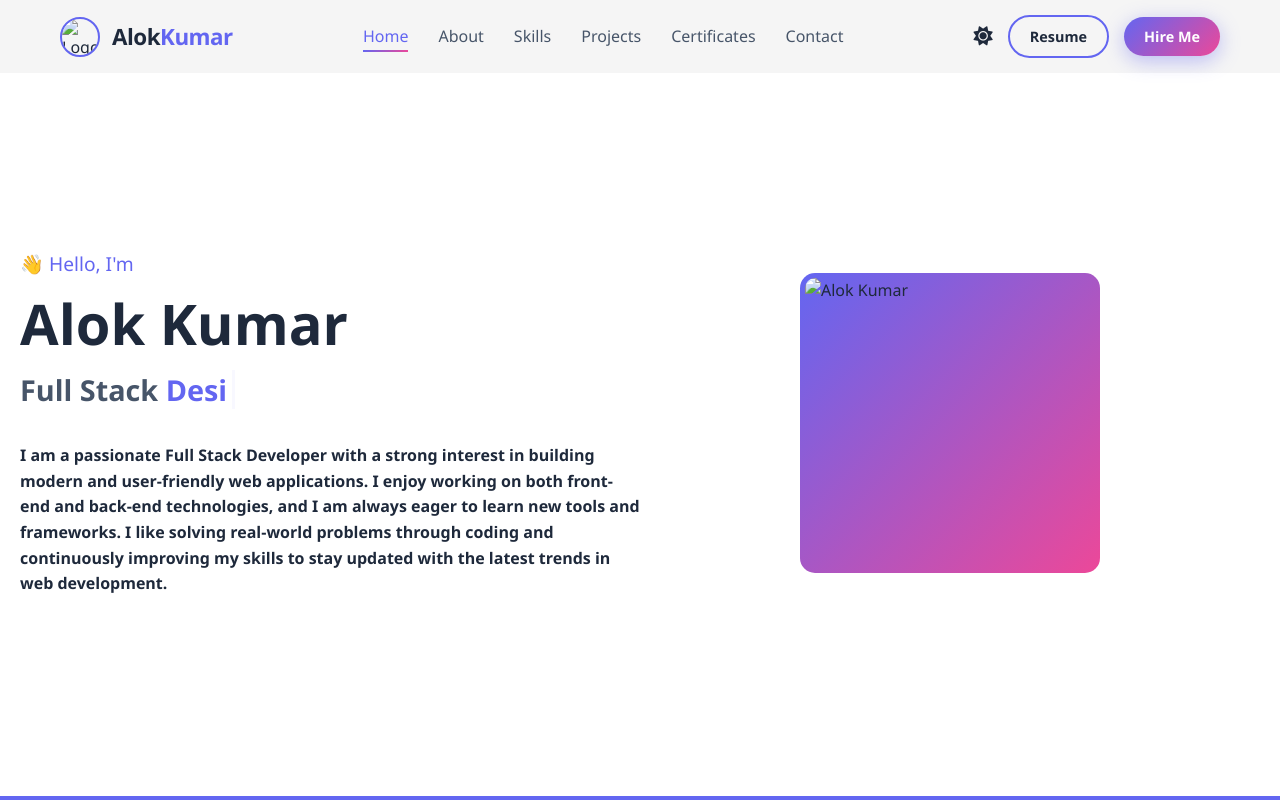
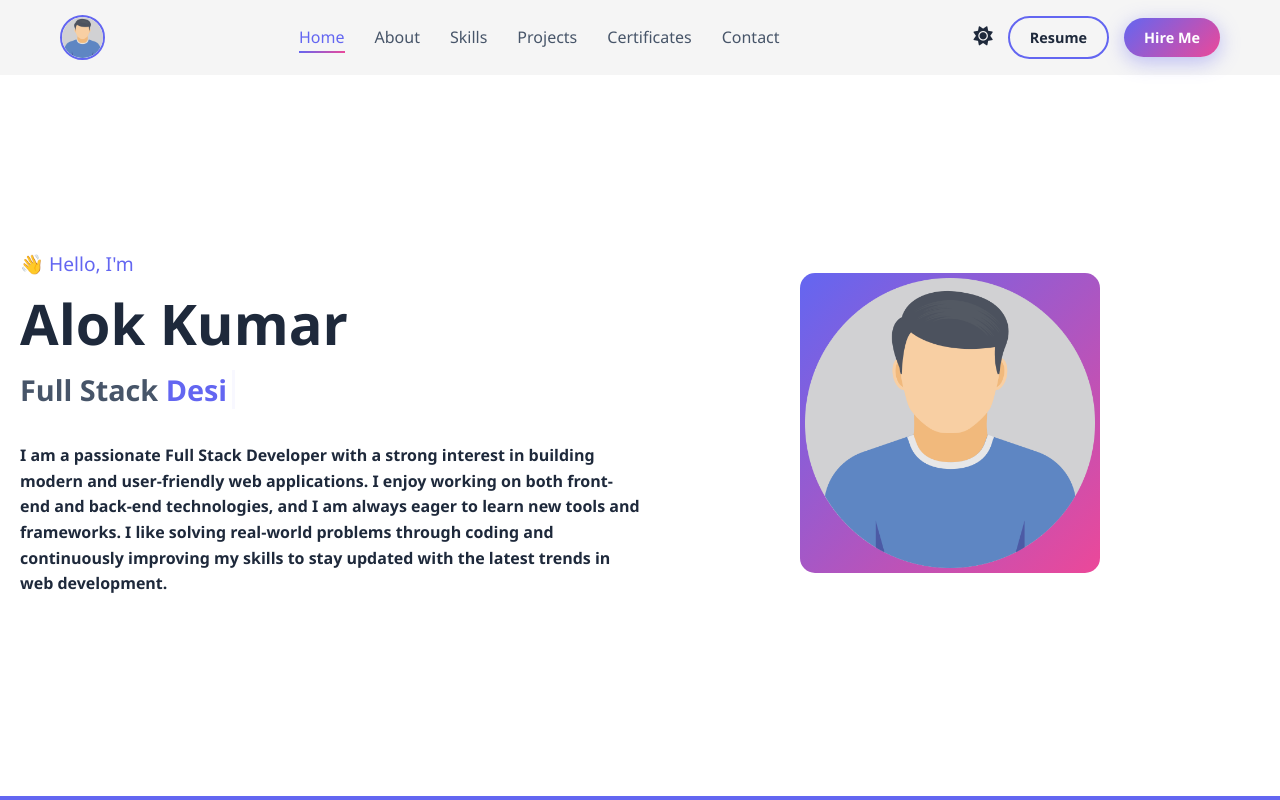
Before and after one commit to alokkumar0606216-maker/Portfolio, a plain HTML site: page index.html in a window 1280 px wide. Shown: the top 800 px of the page. Drawn offline with Linux system fonts and the light colour scheme.

Commit message:
add logo

```diff
--- a/index.html
+++ b/index.html
@@ -19,8 +19,7 @@
   <nav class="navbar" id="navbar">
     <div class="nav-container">
       <a href="#home" class="logo">
-        <img src="assets/man.png" alt="Logo" id="nav-logo" />
-        <span class="logo-text">Alok<span class="highlight">Kumar</span></span>
+        <img src="picture/man.png" alt="Logo" id="nav-logo" />
       </a>
       <ul class="nav-menu" id="nav-menu">
         <li><a href="#home" class="nav-link active">Home</a></li>
@@ -69,7 +68,7 @@
     <div class="hero-image">
       <div class="image-container">
         <div class="image-border">
-          <img src="assets/man.png" alt="Alok Kumar" class="hero-avatar" />
+          <img src="picture/man.png" alt="Alok Kumar" class="hero-avatar" />
         </div>
       </div>
     </div>
--- a/style.css
+++ b/style.css
@@ -144,27 +144,15 @@ img {
 .logo {
   display: flex;
   align-items: center;
-  gap: 12px;
 }
 
 #nav-logo {
-  height: 40px;
-  width: 40px;
+  height: 45px;
+  width: 45px;
   border-radius: 50%;
   object-fit: cover;
   transition: var(--transition);
   border: 2px solid var(--primary);
-}
-
-.logo-text {
-  font-size: 1.4rem;
-  font-weight: 700;
-  color: var(--text-primary);
-  letter-spacing: -0.5px;
-}
-
-.logo-text .highlight {
-  color: var(--primary);
 }
 
 #nav-logo:hover {
```
